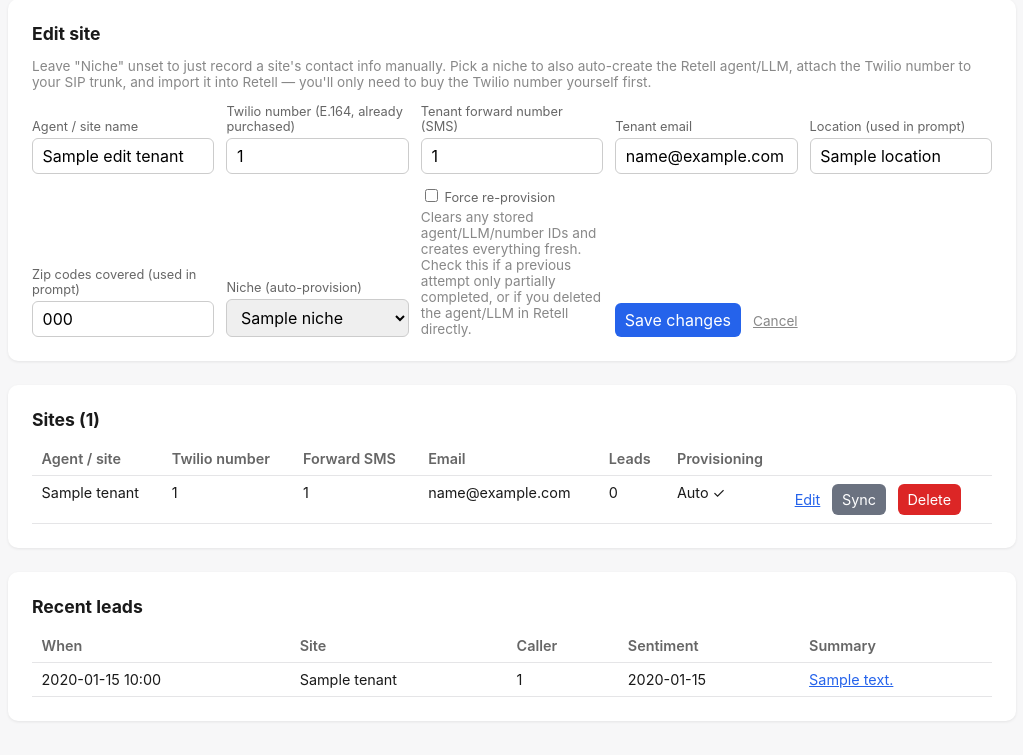
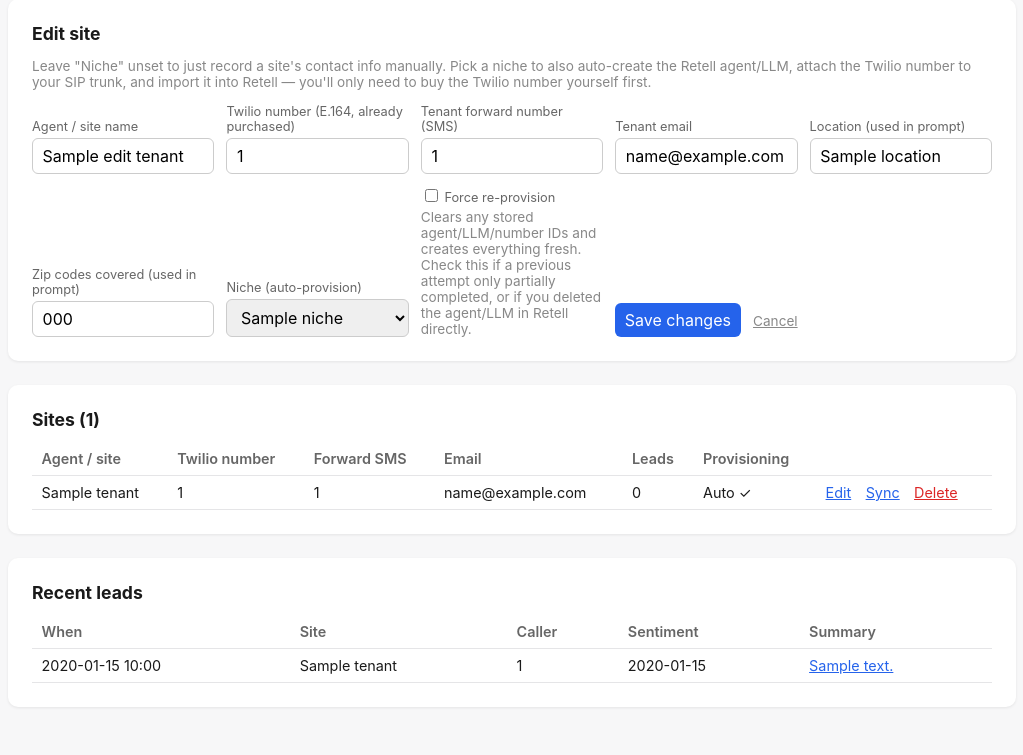
Before and after one commit to markearle69-ship-it/retell, a FastAPI app: template app/templates/dashboard.html in a window 1280 px wide. Shown: the part 279-1034 px from the top of the page, without its empty margins (24-1047 px from the left). After the commit the page ends 988 px from the top, so only its background shows below. Run offline with FastAPI, Linux system fonts and the light colour scheme; the template is opened without the code that fills it: most values are stand-ins (such as "Sample title", 1, 10 or a date in 2020).

Commit message:
Declutter the Edit/Sync/Delete row actions in admin tables
Sync and Delete were rendered as full heavy-chrome buttons crammed next
to the Edit link, especially cluttered once a site had all three. Both
now render as lightweight text links (via a new button.link style)
matching Edit's existing appearance, laid out in a flex row - same
actions, same confirms, much less visual weight. Applied to both the
sites table and the niches table for consistency.

```diff
--- a/app/templates/base.html
+++ b/app/templates/base.html
@@ -26,6 +26,13 @@
   button { background: #2563eb; color: white; border: none; cursor: pointer; }
   button.secondary { background: #6b7280; }
   button.danger { background: #dc2626; }
+  .row-actions { display: flex; gap: 0.9rem; align-items: center; white-space: nowrap; }
+  .row-actions button.link {
+    background: none; border: none; padding: 0; width: auto; color: #2563eb;
+    font-size: inherit; cursor: pointer; text-decoration: underline;
+  }
+  .row-actions button.link.danger { color: #dc2626; }
+  @media (prefers-color-scheme: dark) { .row-actions button.link { color: #6ea8fe; } }
   code.url { display: block; padding: 0.6rem 0.8rem; background: #f0f0f2; border-radius: 6px; font-size: 0.85rem; overflow-x: auto; }
   @media (prefers-color-scheme: dark) { code.url { background: #12151a; } }
   a { color: #2563eb; }
--- a/app/templates/dashboard.html
+++ b/app/templates/dashboard.html
@@ -113,18 +113,18 @@
           {% endif %}
         </td>
         <td>
+          <div class="row-actions">
             <a href="/admin?edit_id={{ t.id }}">Edit</a>
             {% if t.retell_llm_id %}
-          &nbsp;
             <form class="inline" method="post" action="/admin/tenants/{{ t.id }}/sync">
-            <button class="secondary" type="submit" title="Patch this site's existing LLM in place (add end_call / global rules if missing) and publish - no new agent, no phone routing changes">Sync</button>
+              <button class="link" type="submit" title="Patch this site's existing LLM in place (add end_call / global rules if missing) and publish - no new agent, no phone routing changes">Sync</button>
             </form>
             {% endif %}
-          &nbsp;
             <form class="inline" method="post" action="/admin/tenants/{{ t.id }}/delete"
                   onsubmit="return confirm('Remove {{ t.business_name }}?');">
-            <button class="danger" type="submit">Delete</button>
+              <button class="link danger" type="submit">Delete</button>
             </form>
+          </div>
         </td>
       </tr>
     {% else %}
```
Also changed, not shown: app/templates/niches.html (+7 -6 lines). Lines whose indentation alone changed are shown as unchanged.
